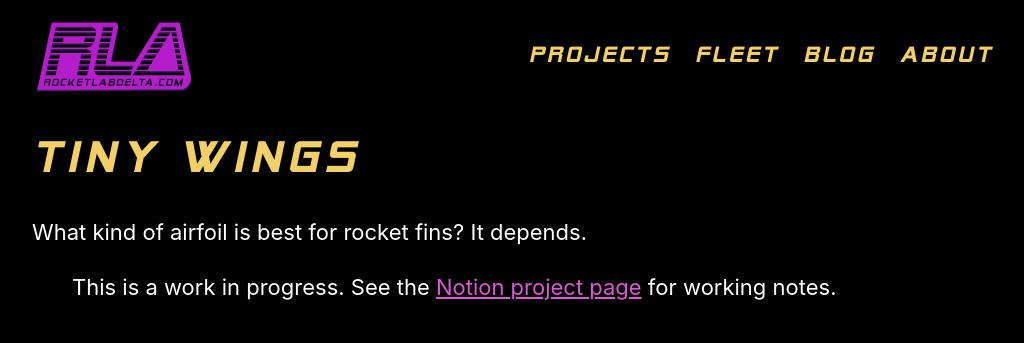
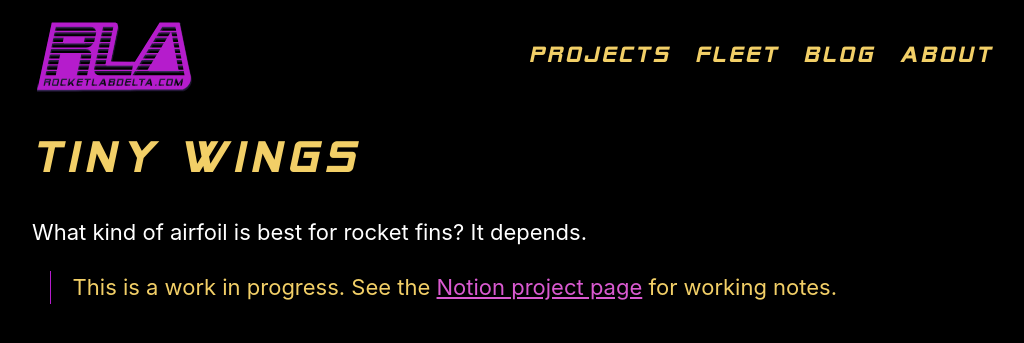
Before and after one commit to rocketlabdelta/rocketlabdelta.com, a Jekyll site: the page built from _projects/tiny-wings.md, in a window 1280 px wide. Shown: the top 343 px of the page, without its empty margins (124-1148 px from the left). Built offline with Jekyll 4.4.1, drawn with Linux system fonts in a browser that asks for light colours.

Commit message:
Theme blockquote blocks and adjust status color

```diff
--- a/assets/css/main.scss
+++ b/assets/css/main.scss
@@ -145,6 +145,13 @@ aside {
   border-width: 1px 0;
   margin: 2em 0 2em 2em;
   padding: 2em 0 2em .5em;
+}
+
+blockquote {
+  border-left: 1px solid $theme-color-bright;
+  color: $theme-color-highlight;
+  margin: 1em 0 1em .8em;
+  padding-left: 1em;
 }
 
 small {
@@ -450,6 +457,11 @@ header .post-tag {
   }
 }
 
+.status {
+  color: $theme-color-bright;
+  padding-left: .5em;
+}
+
 .hidden-caption {
   border: 0;
   clip: rect(0 0 0 0);
--- a/sw.js
+++ b/sw.js
@@ -12,7 +12,7 @@ Thanks to [Jeremy][1], [Filament Group][2], and [Erik][3] for this, and everythi
 (function () {
   'use strict'
 
-  const version = 'v2020-03-10T15:30:00::'
+  const version = 'v2020-05-05T15:30:00::'
   const staticCacheName = version + 'static'
   const pagesCacheName = version + 'pages'
   const imagesCacheName = version + 'images'
```
